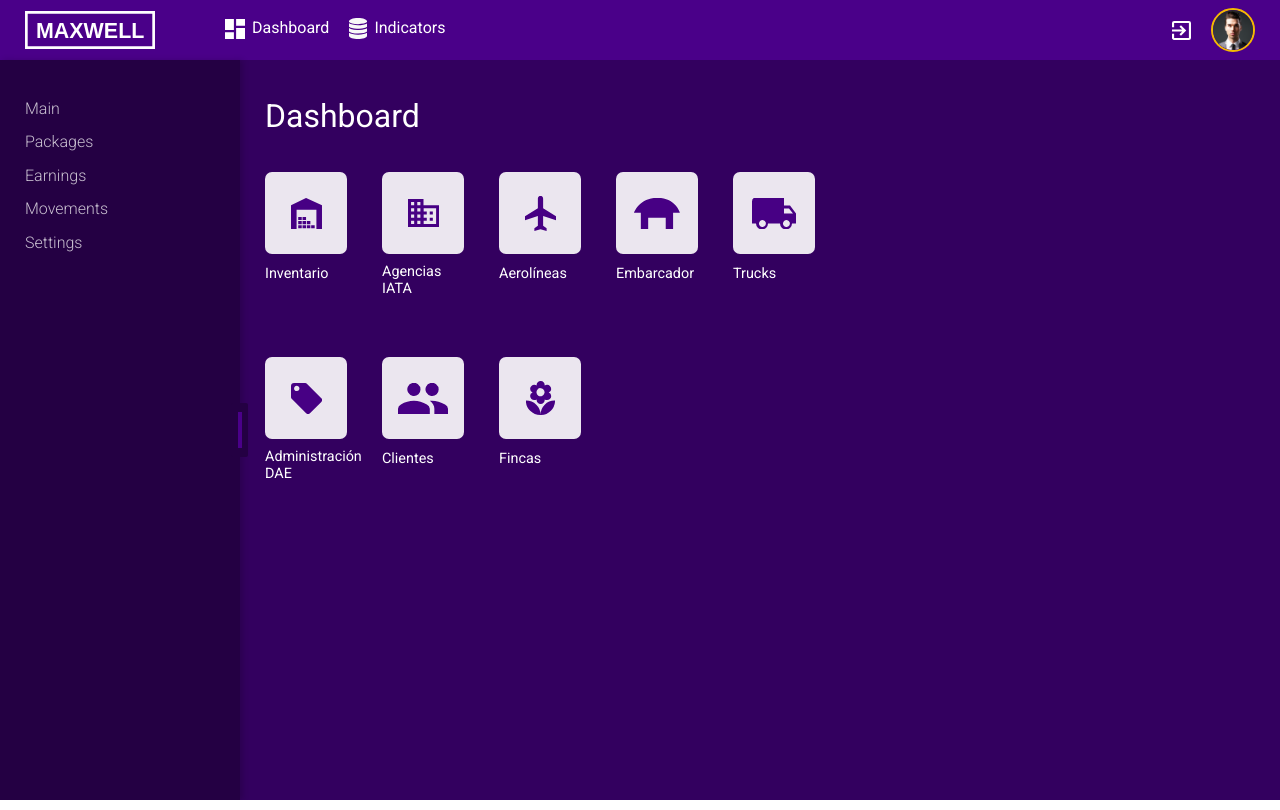
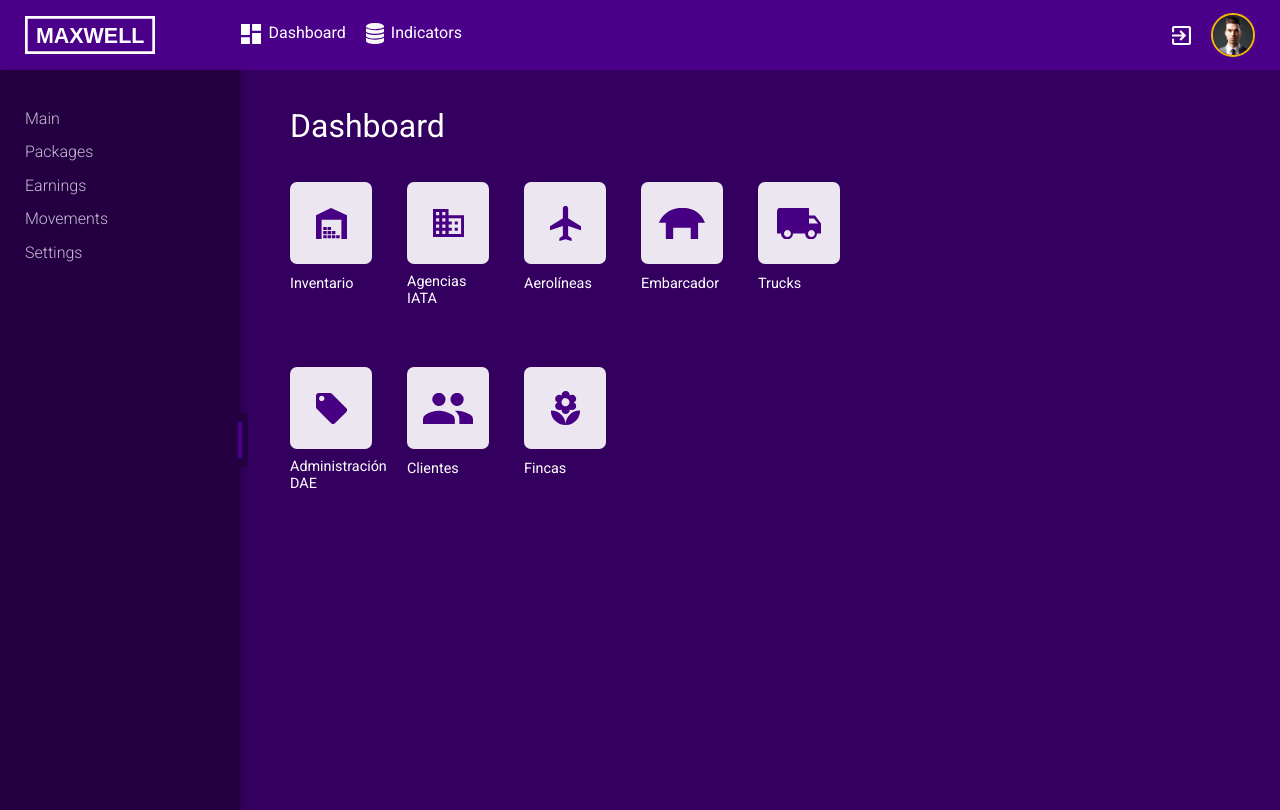
Before and after one commit to AlejandroJSR7/WebCreek, a website: page index.html in a window 1280 px wide. Drawn offline with nearby package versions, Linux system fonts and the light colour scheme.

Commit message:
Responsive web design

```diff
--- a/source/sass/_global.scss
+++ b/source/sass/_global.scss
@@ -2,5 +2,6 @@
 
 .wrapper {
   display: flex;
-  height: calc(100vh - 60px);
+  min-height: calc(100vh - 60px);
+  @media (min-width: 768px) {}
 }
--- a/source/sass/components/_card-link.scss
+++ b/source/sass/components/_card-link.scss
@@ -1,20 +1,30 @@
 // ./components/_card-link.scss
 
-
 .cards-links {
-  display: grid;
-  grid-template-columns: repeat(5, 82px);
+  color: white;
+  display: flex;
+  flex-wrap: wrap;
+  justify-content: space-between;
   list-style-type: none;
-  column-gap: 35px;
-  row-gap: 60px;
   margin: 0;
   padding: 0;
-  color: white;
+  @media (min-width: 768px) {
+    column-gap: 35px;
+    display: grid;
+    grid-template-columns: repeat(5, 82px);
+    justify-content: flex-start;
+    row-gap: 60px;
+  }
 }
 
 .card-link {
   cursor: pointer;
+  flex: 1;
+  margin-bottom: 15px;
   max-width: 82px;
+  @media (min-width: 768px) {
+    margin-bottom: 0;
+  }
   .card-link__icon {
     align-items: center;
     background-color: white;
--- a/source/sass/components/_logo.scss
+++ b/source/sass/components/_logo.scss
@@ -2,10 +2,13 @@
 
 .logo-maxwell {
   align-items: center;
-  display: flex;
+  display: inline-flex;
   line-height: 1;
   margin: 0;
   padding: 0;
+  @media (min-width: 768px) {
+    display: flex;
+  }
   img {
     height: $logo-main-h;
     width: $logo-main-w;
--- a/source/sass/layout/_header.scss
+++ b/source/sass/layout/_header.scss
@@ -5,8 +5,13 @@ header {
   background-color: $color-main;
   box-shadow: 0 3px 6px 0 $color-shadow;
   display: flex;
-  height: 60px;
-  padding: 0 25px;
+  flex-wrap: wrap;
+  padding: 20px 25px 0;
+  @media (min-width: 768px) {
+    flex-wrap: nowrap;
+    height: 60px;
+    padding: 5px 25px 5px;
+  }
   .nav-header-items {
     color: $color-white;
     font-size: 1rem;
@@ -18,12 +23,17 @@ header {
       list-style-type: none;
       margin: 0;
       padding: 0;
+      @media (min-width: 768px) {}
       li {
         align-items: center;
         border-bottom: 3px solid transparent;
         display: flex;
         font-weight: 400;
-        height: 60px;
+        padding: 10px 0 20px;
+        @media (min-width: 768px) {
+          height: 60px;
+          padding: 0;
+        }
         [class^="mxicon-"] {
           margin-right: 7px;
         }
@@ -42,9 +52,13 @@ header {
     }
   }
   .nav-user {
+    order: 2;
     align-items: center;
     display: flex;
     margin-left: auto;
+    @media (min-width: 768px) {
+      order: initial;
+    }
     ul {
       column-gap: 20px;
       display: inline-grid;
@@ -55,7 +69,9 @@ header {
       li {
         align-items: center;
         display: flex;
-        height: 60px;
+        @media (min-width: 768px) {
+          height: 60px;
+        }
       }
       .mxicon--exit:hover {
         background-image: url('../images/design/icons/icon-exit-hover.svg');
@@ -73,10 +89,25 @@ header {
   }
 
   .header__logo {
-    flex-basis: 200px;
+    display: flex;
+    order: 1;
+    @media (min-width: 768px) {
+      flex-basis: 220px;
+      order: initial;
+    }
   }
   .header__nav {
     display: flex;
     flex: 1;
+    flex-basis: 100%;
+    justify-content: center;
+    order: 3;
+    @media (min-width: 768px) {
+      justify-content: flex-start;
+      order: initial;
+    }
+    @media (min-width: 992px) {
+      padding-left: 50px;
+    }
   }
 }
--- a/source/sass/layout/_main.scss
+++ b/source/sass/layout/_main.scss
@@ -3,7 +3,10 @@
 main {
   background-color: $color-main_b;
   flex: 1;
-  padding: 40px 25px 20px
+  padding: 40px 25px 20px;
+  @media (min-width: 992px) {
+    padding: 40px 50px 20px;
+  }
 }
 
 .main__title {
--- a/source/sass/layout/_sidebar.scss
+++ b/source/sass/layout/_sidebar.scss
@@ -30,17 +30,20 @@
 .sidebar-toggle {
   background-color: $color-main_c;
   border-radius: 2px;
-  outline: none;
   border: 0;
   cursor: pointer;
   height: 54px;
   margin: 0;
+  outline: none;
   padding: 0;
   position: absolute;
   right: -8px;
-  top: 50%;
-  transform: translateY(-50%);
+  top: 20px;
   width: 17px;
+  @media (min-width: 992px) {
+    top: 50%;
+    transform: translateY(-50%);
+  }
 }
 .sidebar-toggle:before {
   background-color: $color-main;
```
Also changed, not shown: index.html (+1 -1 lines), dist/css/maxwell.css.
